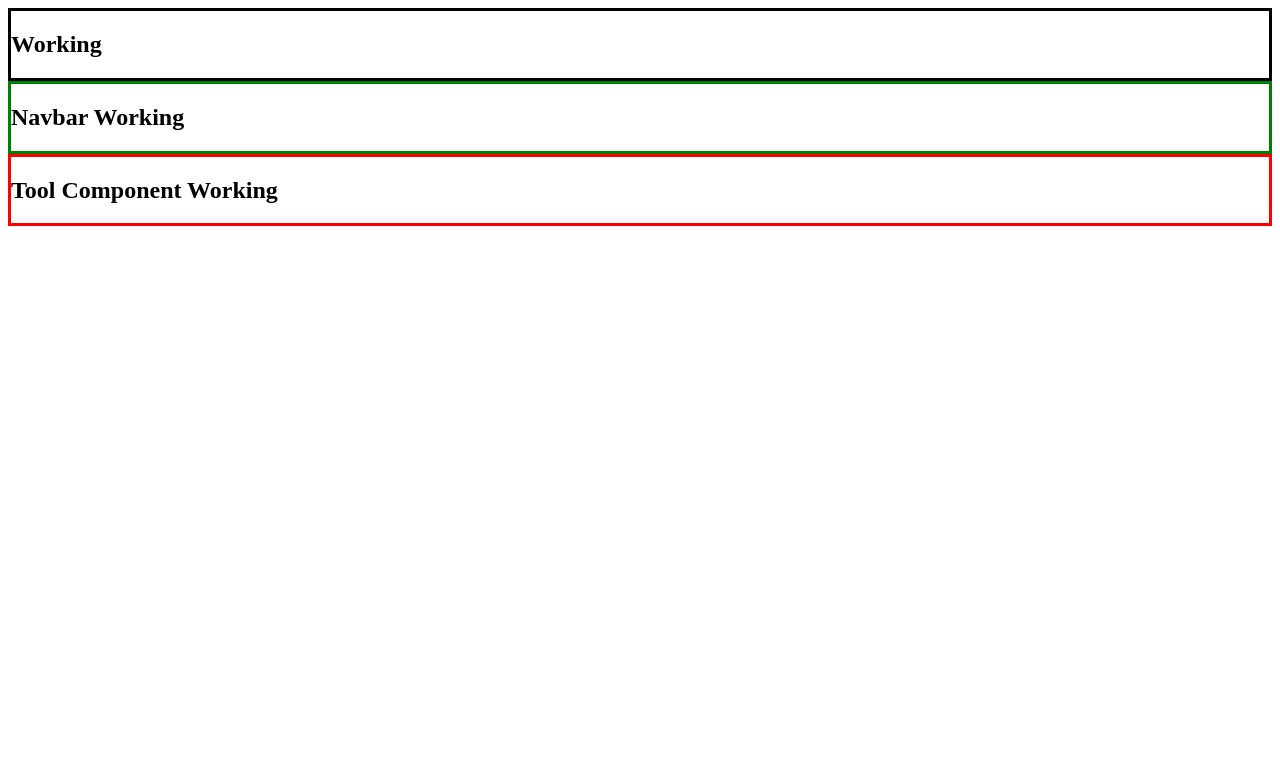
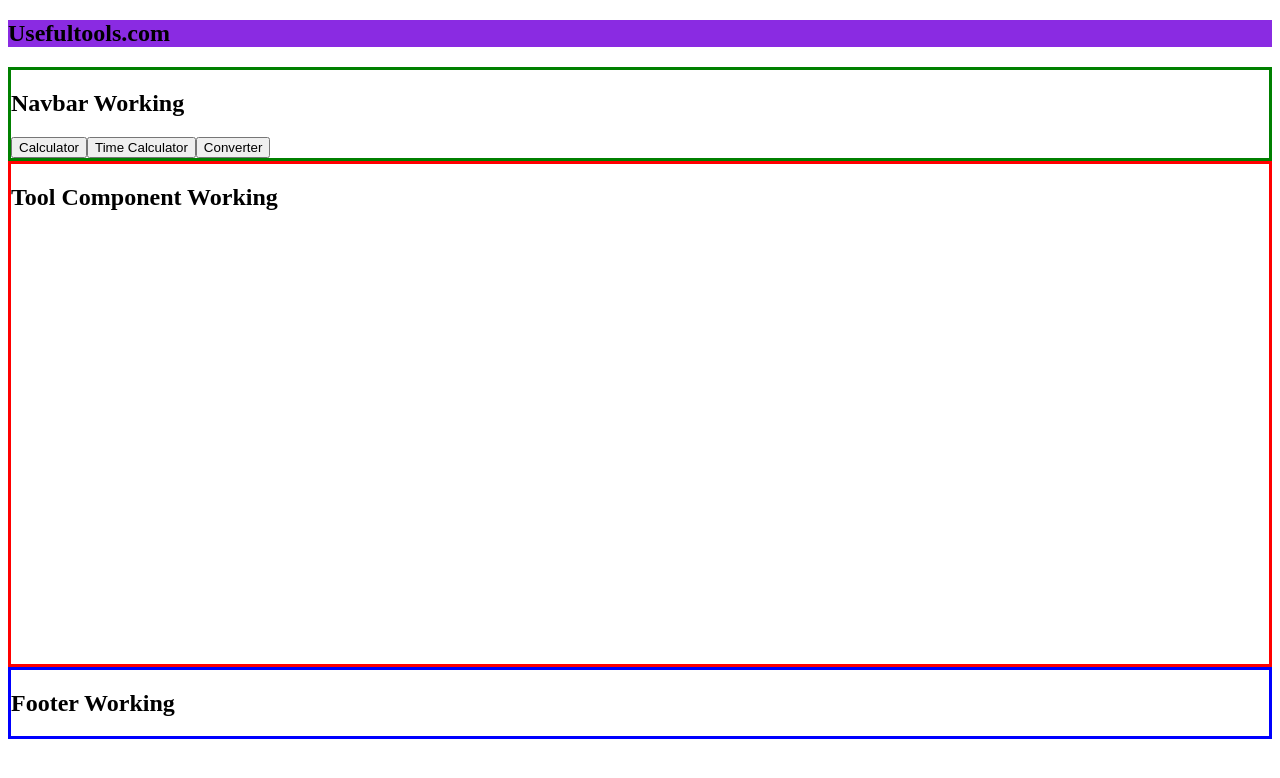
Before and after one commit to adamnnoli/usefultools, a Vue app: page / in a window 1280 px wide. Shown: the top 778 px of the page. Built offline with nearby package versions, Linux system fonts and the light colour scheme.

Commit message:
Implemented Switching Between Tools

```diff
--- a/src/App.vue
+++ b/src/App.vue
@@ -1,8 +1,9 @@
 <template>
   <div id="app">
     <usefultoolsHeader></usefultoolsHeader>
-    <navbar></navbar>
-    <tool :currComponent = "currentComponent"></tool>
+    <navbar v-on:switch-to="changeComponent($event)"></navbar>
+    <tool v-bind:currComponent = "currentComponent"></tool>
+    <usefultoolsFooter></usefultoolsFooter>
   </div>
 </template>
 
@@ -10,21 +11,32 @@
 import usefultoolsHeader from "./components/usefultoolsHeader.vue";
 import navbar from "./components/navbar";
 import tool from "./components/tool"
-
+import usefultoolsFooter from"./components/usefultoolsFooter";
 export default {
   name: "App",
   components: {
     usefultoolsHeader,
     navbar,
-    tool
+    tool,
+    usefultoolsFooter
   },
   data: function() {
     return {
       currentComponent: "calculator"
     };
+  },
+  methods:{
+    changeComponent: function(newComponent){
+      console.log("Changed components");
+      this.currentComponent = newComponent;
+      console.log(newComponent)
+    }
   }
 };
 </script>
 
 <style>
+  usefultoolsHeader{
+    margin:0
+  }
 </style>
--- a/src/components/calculator.vue
+++ b/src/components/calculator.vue
@@ -0,0 +1,17 @@
+<template>
+  <div id="calculator">
+    <h2>Calculator Loaded</h2>
+  </div>
+</template>
+
+<script>
+export default {
+  name: "calculator"
+};
+</script>
+
+<style scoped>
+#calculator {
+  border: dashed green;
+}
+</style>
--- a/src/components/navbar.vue
+++ b/src/components/navbar.vue
@@ -1,12 +1,21 @@
 <template>
   <div id="navbar">
     <h2>Navbar Working</h2>
+    <button v-on:click="switchTo('Calculator')">Calculator</button>
+    <button v-on:click="switchTo('Time Calculator')">Time Calculator</button>
+    <button>Converter</button>
   </div>
 </template>
 
 <script>
 export default {
-  name: "navbar"
+  name: "navbar",
+  methods:{
+    switchTo: function(value){
+      this.$emit('switch-to',value);
+      console.log("Emitted")
+    }
+  }
 };
 </script>
 
--- /dev/null
+++ b/src/components/timeCalculator.vue
@@ -0,0 +1,17 @@
+<template>
+  <div id="time-calculator">
+    <h2>Time Calculator Loaded</h2>
+  </div>
+</template>
+
+<script>
+export default {
+  name: "timeCalculator"
+};
+</script>
+
+<style scoped>
+#time-calculator {
+  border: dashed blue;
+}
+</style>
--- a/src/components/tool.vue
+++ b/src/components/tool.vue
@@ -1,15 +1,33 @@
 <template>
   <div id="tool">
     <h2>Tool Component Working</h2>
+    <timeCalculator class="innerComponent" v-if="this.currComponent=='Time Calculator'"></timeCalculator>
+    <calculator class="innerComponent" v-if="this.currComponent=='Calculator'"></calculator>
   </div>
 </template>
 <script>
+import timeCalculator from "./timeCalculator";
+import calculator from "./calculator";
 export default {
-  name: "tool"
+  name: "tool",
+  props: ["currComponent"],
+  components: {
+    timeCalculator,
+    calculator
+  },
+  methods: {
+    isCurrComponent: function(componentName) {
+      this.currComponent == componentName;
+    }
+  }
 };
 </script>
 <style scoped>
 #tool {
   border: solid red;
+  height: 500px;
+}
+.innerComponent {
+  height: 90%;
 }
 </style>
--- /dev/null
+++ b/src/components/usefultoolsFooter.vue
@@ -0,0 +1,16 @@
+<template>
+  <div id="usefultoolsFooter">
+    <h2>Footer Working</h2>
+  </div>
+</template>
+
+<script>
+export default {
+  name: "usefultoolsFooter"
+};
+</script>
+<style scoped>
+#usefultoolsFooter {
+  border: solid blue;
+}
+</style>
--- a/src/components/usefultoolsHeader.vue
+++ b/src/components/usefultoolsHeader.vue
@@ -1,6 +1,6 @@
 <template>
   <div id="usefultoolsHeader">
-    <h2>Working</h2>
+    <h2 id="title">Usefultools.com</h2>
   </div>
 </template>
 
@@ -12,6 +12,8 @@ export default {
 
 <style scoped>
   #usefultoolsHeader{
-    border: solid black
+    background-color: blueviolet;
+    margin: 0 auto;
+    padding:0
   }
 </style>
```
Also changed, not shown: src/components/time-calculator.vue (deleted), src/components/usefultools-footer.vue (deleted).
